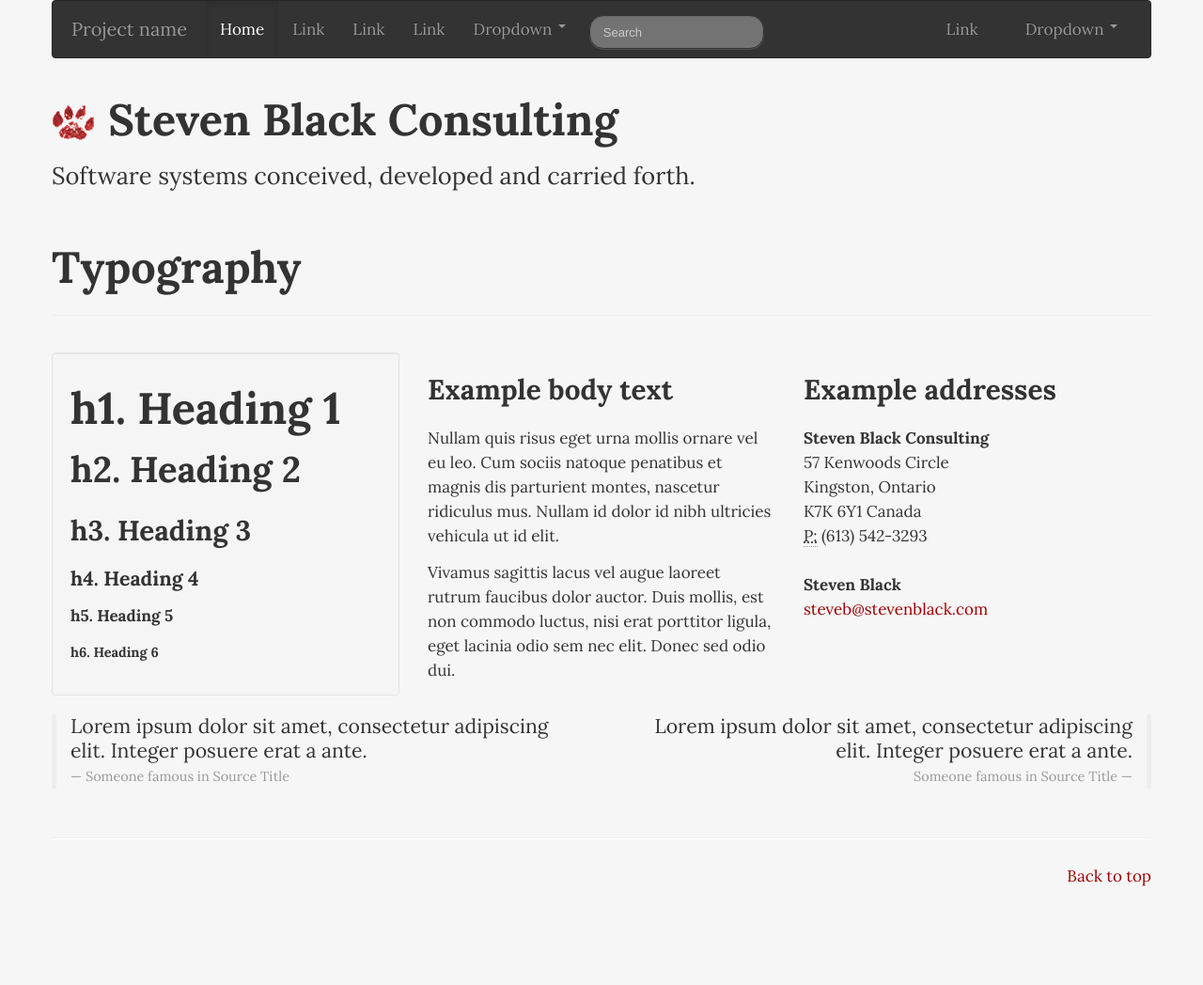
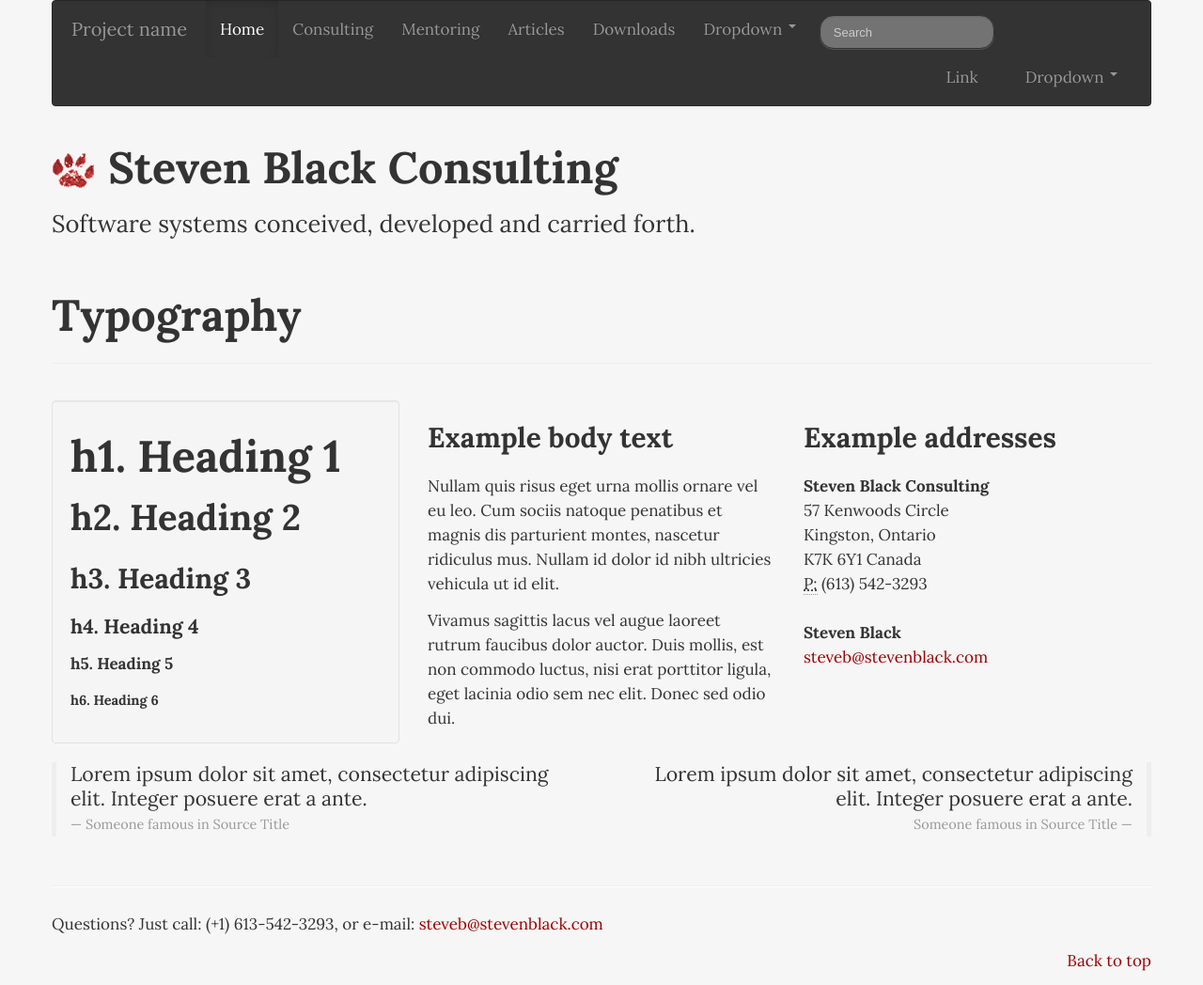
Before and after one commit to StevenBlack/stevenblack.github.io, a Jekyll site: the page built from index.html, in a window 1280 px wide. Shown: the whole page at 94% size. Built offline with Jekyll 4.4.1, drawn with Linux system fonts in a browser that asks for light colours; nearby versions of some CDN libraries; before the commit the page ends 958 px from its top, so only the background shows below that.

Commit message:
Header and footer updates.

```diff
--- a/_includes/footer.html
+++ b/_includes/footer.html
@@ -3,5 +3,7 @@
 <hr>
 
 <footer id="footer">
+	<p>Questions? Just call: (+1) 613-542-3293, or e-mail: <a href="mailto:steveb@stevenblack.com">steveb@stevenblack.com</a></p>
+
 	<p class="pull-right"><a href="#top">Back to top</a></p>
 </footer>
--- a/_includes/header.html
+++ b/_includes/header.html
@@ -11,10 +11,12 @@
 					<a class="brand" href="#">Project name</a>
 					<div class="nav-collapse">
 						<ul class="nav">
-							<li class="active"><a href="#">Home</a></li>
-							<li><a href="#">Link</a></li>
-							<li><a href="#">Link</a></li>
-							<li><a href="#">Link</a></li>
+							<li class="active"><a href="/">Home</a></li>
+							<li><a href="/consulting">Consulting</a></li>
+							<li><a href="/mentoring">Mentoring</a></li>
+							<li><a href="/articles">Articles</a></li>
+							<li><a href="/downloads">Downloads</a></li>
+
 							<li class="dropdown">
 								<a href="#" class="dropdown-toggle" data-toggle="dropdown">Dropdown <b class="caret"></b></a>
 								<ul class="dropdown-menu">
@@ -50,7 +52,7 @@
 	</section>
 	<div class="row">
 		<div class="span12">
-			<h1><img class="sblogo" src="foxpaw.png" alt="" />Steven Black Consulting</h1>
+			<h1><img class="sblogo" src="/foxpaw.png" alt="" />Steven Black Consulting</h1>
 			<p class="lead">Software systems conceived, developed and carried forth.</p>
 		</div>
 	</div>
```
